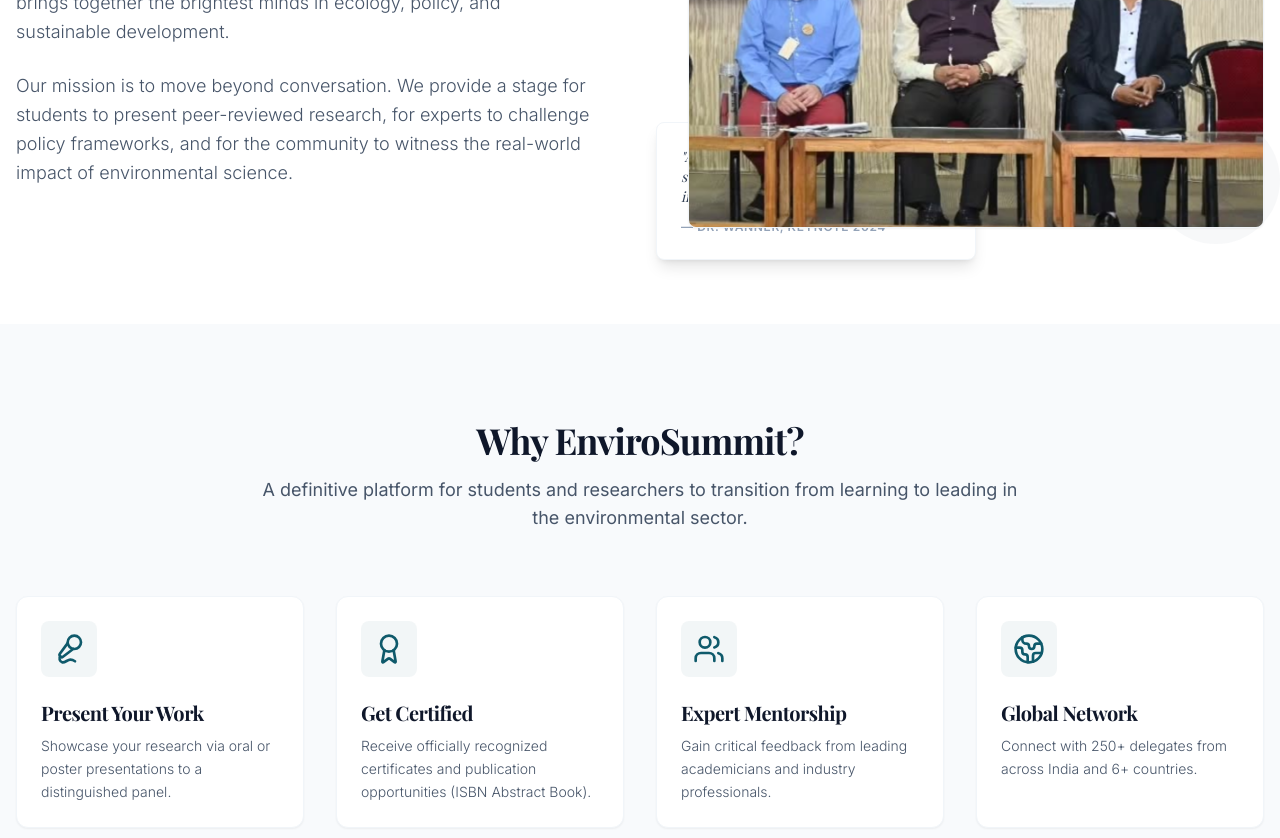
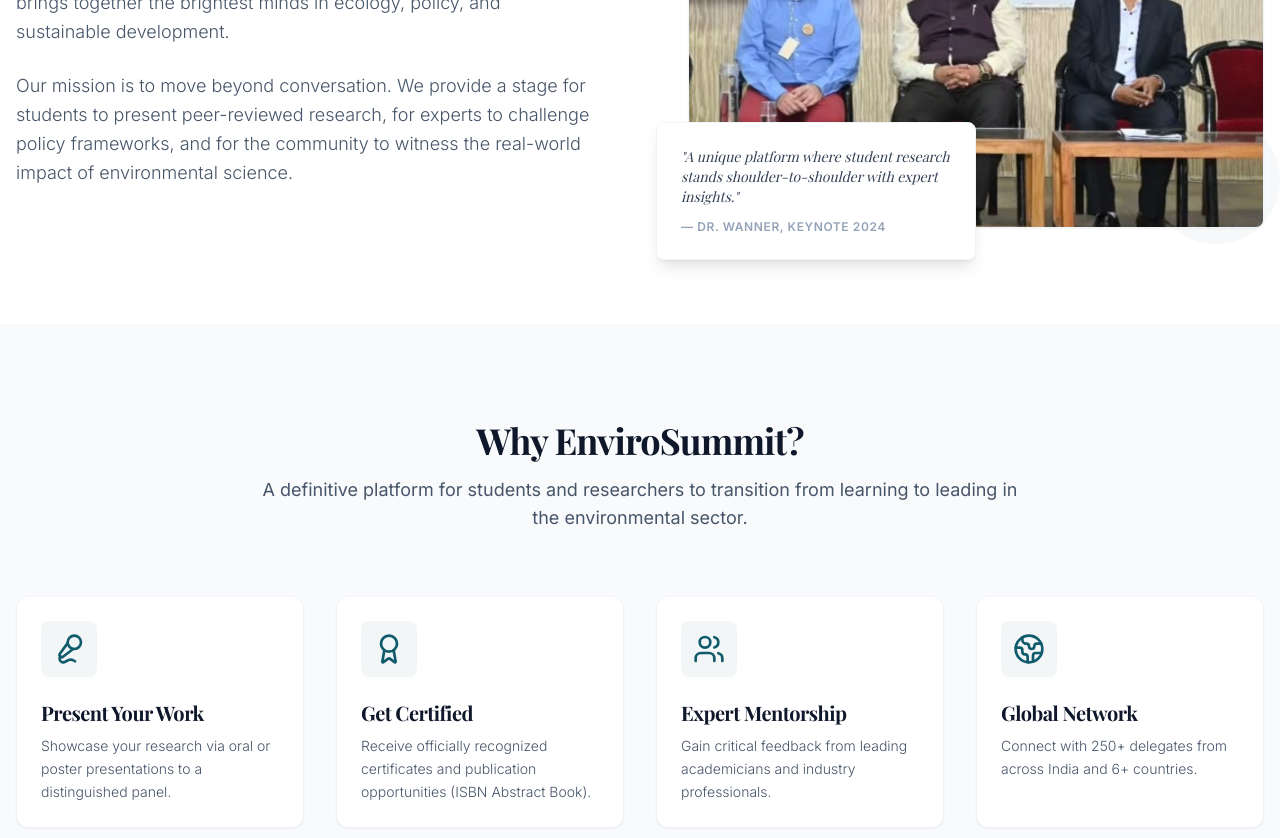
Before and after one commit to RSuyash/ES2025, a React (Vite) app: page / in a window 1280 px wide. Shown: the part 1100-1938 px from the top of the page. Built offline with nearby package versions, Linux system fonts and the light colour scheme; a web font is replaced by a local one.

Commit message:
Fix Quote Card z-index in Mission section

```diff
--- a/src/sections/Mission.tsx
+++ b/src/sections/Mission.tsx
@@ -33,7 +33,7 @@ const Mission = () => {
                     </div>
 
                     {/* Quote Card */}
-                    <div className="absolute -bottom-8 -left-8 bg-white p-6 rounded-lg shadow-lg max-w-xs border border-slate-100 hidden md:block">
+                    <div className="absolute -bottom-8 -left-8 bg-white p-6 rounded-lg shadow-lg max-w-xs border border-slate-100 hidden md:block z-20">
                         <p className="font-serif italic text-slate-700 text-sm">
                             "A unique platform where student research stands shoulder-to-shoulder with expert insights."
                         </p>
```
